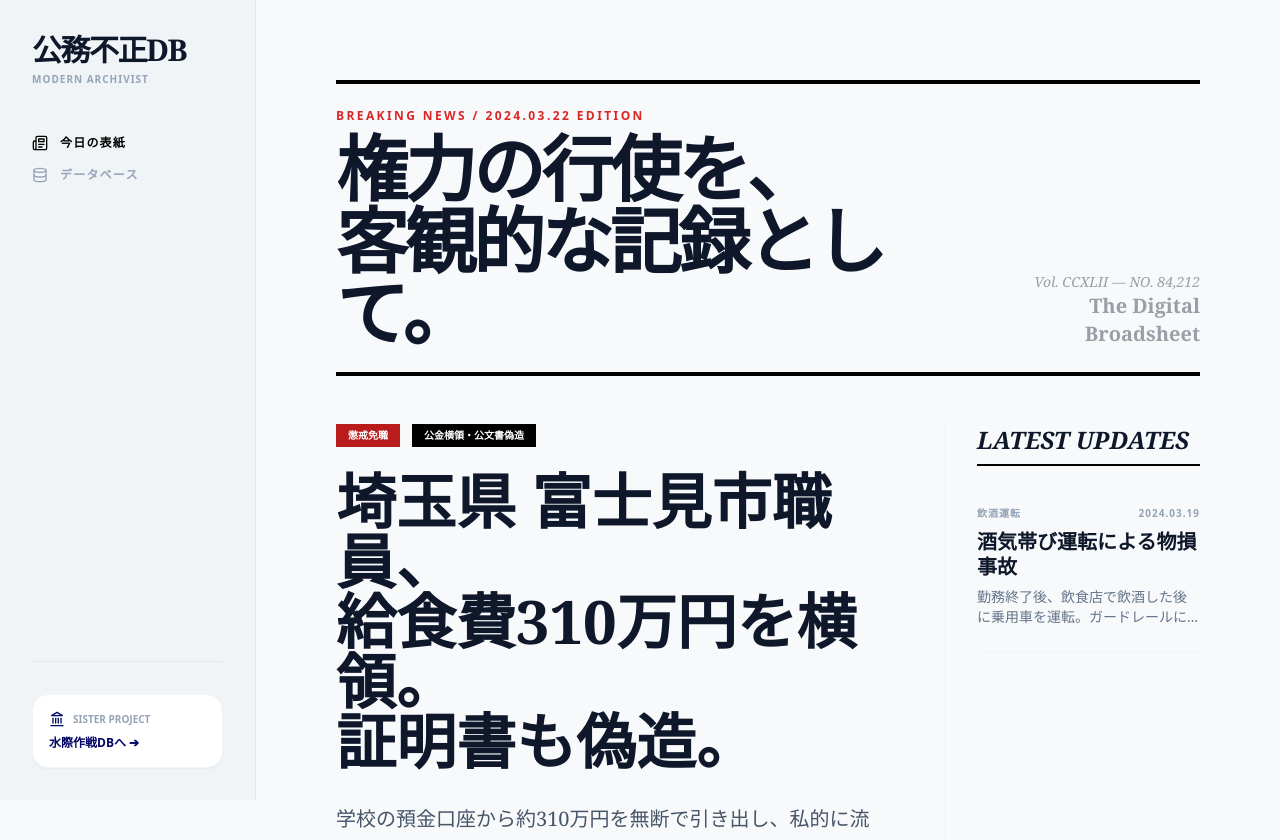
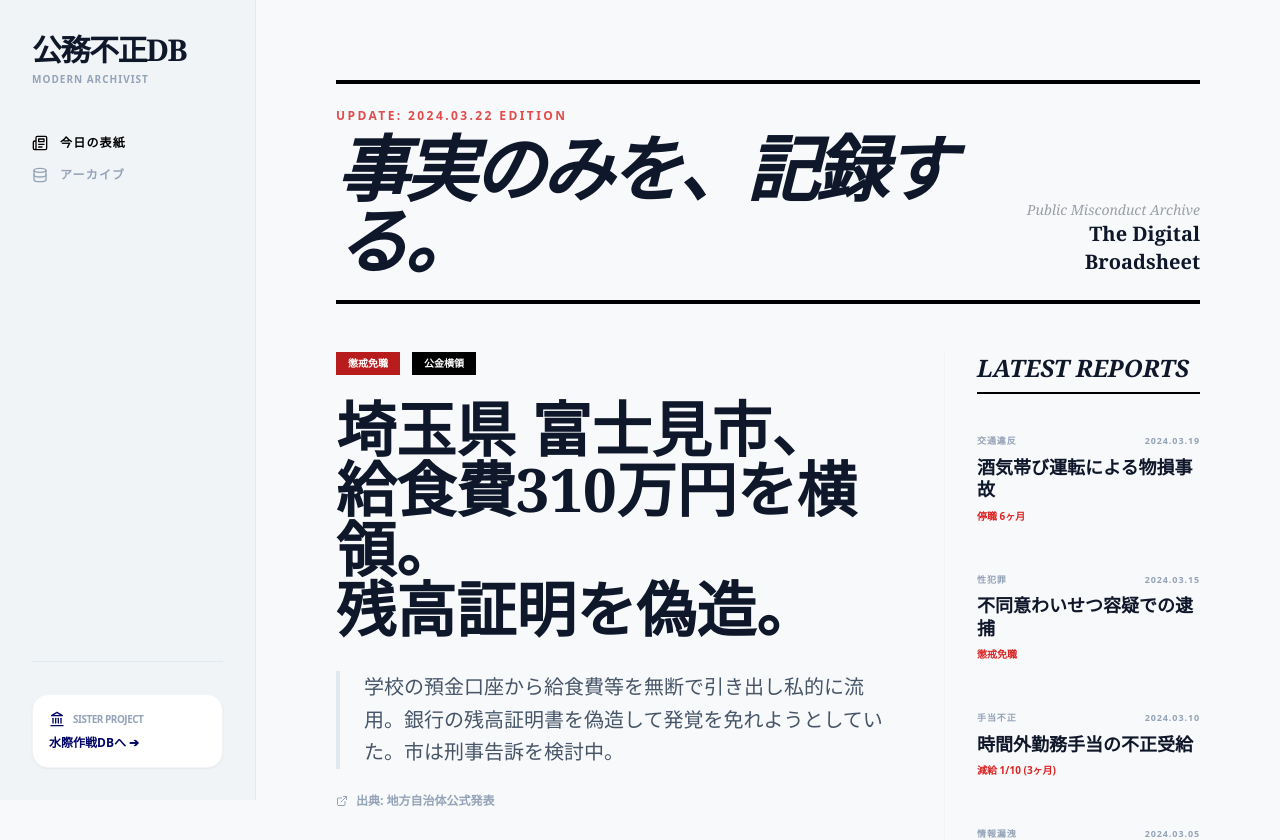
Before and after one commit to nemosakukiri/misconduct-db-, a React (Vite) app: page / in a window 1280 px wide. Shown: the top 840 px of the page. Built offline with nearby package versions, Linux system fonts and the light colour scheme.

Commit message:
Update App.jsx

```diff
--- a/src/App.jsx
+++ b/src/App.jsx
@@ -1,12 +1,11 @@
 import React, { useState } from 'react';
 import {
-  Newspaper, Database, Search,
-  MapPin, User, AlertTriangle, Scale,
-  ChevronRight, ExternalLink, ShieldCheck,
-  Gavel, ArrowLeft, Download, Landmark
+  Newspaper, Database, Search, MapPin, User,
+  AlertTriangle, Scale, ChevronRight, ExternalLink,
+  ShieldCheck, Gavel, ArrowLeft, Download, Landmark
 } from 'lucide-react';
 
-// --- 最新のニュースデータ ---
+// --- 【データ拡充】直近の主要な不祥事案 6件 ---
 const mockCases = [
   {
     id: "JP-2024-0322",
@@ -15,10 +14,10 @@ const mockCases = [
     who: "市立小学校 事務主事 (20代)",
     what: "給食費など公金約310万円を横領",
     punishment: "懲戒免職",
-    summary: "学校の預金口座から約310万円を無断で引き出し、私的に流用。銀行の残高証明書を偽造して発覚を免れようとしていた。市は刑事告訴も検討中。",
-    category: "公金横領・公文書偽造",
-    source: "埼玉新聞 / 共同通信",
-    impact: "管理監督責任として校長ら3名を文書訓告"
+    summary: "学校の預金口座から給食費等を無断で引き出し私的に流用。銀行の残高証明書を偽造して発覚を免れようとしていた。市は刑事告訴を検討中。",
+    category: "公金横領",
+    source: "地方自治体公式発表",
+    impact: "管理責任として校長を文書訓告"
   },
   {
     id: "JP-2024-0319",
@@ -27,53 +26,108 @@ const mockCases = [
     who: "地域経済推進室 課長級 (50代)",
     what: "酒気帯び運転による物損事故",
     punishment: "停職 6ヶ月",
-    summary: "勤務終了後、飲食店で飲酒した後に乗用車を運転。ガードレールに衝突する事故を起こし、警察の呼気検査で基準値を超えるアルコールが検出された。",
-    category: "飲酒運転",
-    source: "毎日新聞 / NHKニュース",
-    impact: "本人は依願退職の意向"
+    summary: "飲食店で飲酒後、乗用車を運転しガードレールに衝突。呼気検査で基準値を超えるアルコールが検出。本人は依願退職の意向。",
+    category: "交通違反",
+    source: "産経新聞 / NHK",
+    impact: "幹部職員のコンプライアンス研修実施"
+  },
+  {
+    id: "JP-2024-0315",
+    date: "2024.03.15",
+    location: "宮崎県 延岡市",
+    who: "消防局 消防副士長 (20代)",
+    what: "不同意わいせつ容疑での逮捕",
+    punishment: "懲戒免職",
+    summary: "知人女性に対し抵抗できない状態でわいせつな行為をした疑い。公務員としての信用を著しく失墜させたとして即日免職処分。",
+    category: "性犯罪",
+    source: "宮崎日日新聞",
+    impact: "消防局長が公式会見で謝罪"
+  },
+  {
+    id: "JP-2024-0310",
+    date: "2024.03.10",
+    location: "奈良県庁",
+    who: "土木部 主事 (30代)",
+    what: "時間外勤務手当の不正受給",
+    punishment: "減給 1/10 (3ヶ月)",
+    summary: "実際には勤務していない時間帯をシステムに入力。約1年間にわたり計45万円の手当を不正に受け取っていた。全額返還済み。",
+    category: "手当不正",
+    source: "県人事課広報",
+    impact: "勤怠管理システムのログ監査実施"
+  },
+  {
+    id: "JP-2024-0305",
+    date: "2024.03.05",
+    location: "愛知県 警察本部",
+    who: "警察署 巡査部長 (40代)",
+    what: "捜査情報の漏洩（地方公務員法違反）",
+    punishment: "停職 3ヶ月",
+    summary: "知人に対し、特定の人物が捜査対象になっているかどうか等の情報を漏洩。見返りの金品受領は確認されず。本人は引責辞職。",
+    category: "情報漏洩",
+    source: "中日新聞",
+    impact: "県警全職員への守秘義務再徹底"
+  },
+  {
+    id: "JP-2024-0228",
+    date: "2024.02.28",
+    location: "兵庫県 神戸市",
+    who: "環境局 技能員 (40代)",
+    what: "同僚に対するパワーハラスメント",
+    punishment: "停職 1ヶ月",
+    summary: "複数の同僚に対し、日常的に暴言を吐く、身体を小突くなどの行為を繰り返し、一人の職員を適応障害による休職に追い込んだ。",
+    category: "ハラスメント",
+    source: "神戸新聞",
+    impact: "ハラスメント外部通報窓口の周知"
   }
 ];
 
 const FrontPage = ({ onDetail }) => (
   <div className="animate-in fade-in duration-700 space-y-12">
+    {/* 新聞ヘッダー */}
     <div className="border-y-4 border-black py-6 flex justify-between items-end">
       <div className="max-w-2xl text-slate-900">
-        <span className="text-xs font-bold uppercase tracking-[0.2em] text-red-600 mb-2 block">Breaking News / 2024.03.22 Edition</span>
-        <h2 className="font-serif text-5xl md:text-7xl font-black tracking-tighter leading-tight">権力の行使を、<br/>客観的な記録として。</h2>
+        <span className="text-xs font-bold uppercase tracking-[0.2em] text-red-600 mb-2 block animate-pulse">Update: 2024.03.22 Edition</span>
+        <h2 className="font-serif text-5xl md:text-7xl font-black tracking-tighter leading-tight italic">事実のみを、記録する。</h2>
       </div>
-      <div className="hidden md:block text-right font-serif opacity-40 text-slate-900">
-        <p className="text-sm italic">Vol. CCXLII — NO. 84,212</p>
+      <div className="hidden md:block text-right font-serif text-slate-900">
+        <p className="text-sm italic opacity-40">Public Misconduct Archive</p>
         <p className="text-xl font-bold">The Digital Broadsheet</p>
       </div>
     </div>
 
     <div className="grid grid-cols-1 lg:grid-cols-12 gap-12 text-slate-900">
+      {/* メイン記事 */}
       <article className="lg:col-span-8 group cursor-pointer" onClick={() => onDetail(mockCases[0])}>
         <div className="flex gap-3 mb-6">
           <span className="bg-red-700 text-white text-[10px] font-black px-3 py-1 uppercase">{mockCases[0].punishment}</span>
           <span className="bg-black text-white text-[10px] font-black px-3 py-1 uppercase">{mockCases[0].category}</span>
         </div>
         <h3 className="font-serif text-4xl md:text-6xl font-extrabold mb-8 leading-tight group-hover:underline">
-          {mockCases[0].location}職員、<br/>給食費310万円を横領。<br/>証明書も偽造。
+          {mockCases[0].location}、<br/>給食費310万円を横領。<br/>残高証明を偽造。
         </h3>
-        <p className="text-xl text-slate-600 font-serif leading-relaxed mb-6">{mockCases[0].summary}</p>
-        <div className="flex items-center gap-2 text-xs font-bold text-slate-400 border-t border-slate-100 pt-4">
+        <p className="text-xl text-slate-600 font-serif leading-relaxed mb-6 border-l-4 border-slate-200 pl-6">
+          {mockCases[0].summary}
+        </p>
+        <div className="flex items-center gap-2 text-xs font-bold text-slate-400">
           <ExternalLink className="w-3 h-3" /> 出典: {mockCases[0].source}
         </div>
       </article>
 
+      {/* サイドバー（最新5件を表示） */}
       <aside className="lg:col-span-4 space-y-10 border-l border-slate-100 pl-8">
-        <h4 className="font-serif text-2xl font-black border-b-2 border-black pb-2 mb-6 uppercase italic">Latest Updates</h4>
-        {mockCases.slice(1).map(c => (
-          <div key={c.id} className="group cursor-pointer border-b border-slate-100 pb-6" onClick={() => onDetail(c)}>
-            <div className="flex justify-between text-[10px] font-bold text-slate-400 mb-2 uppercase tracking-widest">
-              <span>{c.category}</span>
-              <span>{c.date}</span>
+        <h4 className="font-serif text-2xl font-black border-b-2 border-black pb-2 mb-6 uppercase italic">Latest Reports</h4>
+        <div className="space-y-8">
+          {mockCases.slice(1).map(c => (
+            <div key={c.id} className="group cursor-pointer border-b border-slate-50 pb-4 last:border-0" onClick={() => onDetail(c)}>
+              <div className="flex justify-between text-[9px] font-black text-slate-400 mb-2 uppercase tracking-widest">
+                <span>{c.category}</span>
+                <span>{c.date}</span>
+              </div>
+              <h5 className="font-serif text-lg font-bold group-hover:text-red-700 transition-colors leading-tight mb-2">{c.what}</h5>
+              <div className="text-[10px] font-bold text-red-600">{c.punishment}</div>
             </div>
-            <h5 className="font-serif text-xl font-bold group-hover:text-red-700 transition-colors leading-tight mb-2">{c.what}</h5>
-            <p className="text-sm text-slate-500 line-clamp-2">{c.summary}</p>
-          </div>
-        ))}
+          ))}
+        </div>
       </aside>
     </div>
   </div>
@@ -85,18 +139,19 @@ export default function App() {
 
   return (
     <div className="min-h-screen bg-[#F8F9FA] text-[#1A202C] font-sans flex">
+      {/* Sidebar */}
       <aside className="hidden lg:flex flex-col fixed h-screen w-64 bg-[#F1F4F6] border-r border-slate-200 p-8 z-50">
         <div className="mb-12 text-slate-900">
           <h1 className="font-serif text-3xl font-black tracking-tighter">公務不正DB</h1>
           <p className="text-[10px] font-bold uppercase tracking-widest text-slate-400 mt-1">Modern Archivist</p>
         </div>
         <nav className="flex-1 space-y-4">
-          <button onClick={() => {setActiveTab('paper'); setSelectedCase(null)}} className={`flex items-center gap-3 text-xs font-black uppercase tracking-widest ${activeTab==='paper'?'text-black':'text-slate-400'}`}><Newspaper className="w-4 h-4"/> 今日の表紙</button>
-          <button onClick={() => {setActiveTab('database'); setSelectedCase(null)}} className={`flex items-center gap-3 text-xs font-black uppercase tracking-widest ${activeTab==='database'?'text-black':'text-slate-400'}`}><Database className="w-4 h-4"/> データベース</button>
+          <button onClick={() => {setActiveTab('paper'); setSelectedCase(null)}} className={`w-full flex items-center gap-3 text-xs font-black uppercase tracking-widest ${activeTab==='paper'?'text-black':'text-slate-400'}`}><Newspaper className="w-4 h-4"/> 今日の表紙</button>
+          <button onClick={() => {setActiveTab('database'); setSelectedCase(null)}} className={`w-full flex items-center gap-3 text-xs font-black uppercase tracking-widest ${activeTab==='database'?'text-black':'text-slate-400'}`}><Database className="w-4 h-4"/> アーカイブ</button>
         </nav>
         <div className="mt-auto pt-8 border-t border-slate-200 text-slate-900 text-left">
-          <a href="https://fusakui-db.vercel.app/" className="flex flex-col gap-2 p-4 bg-white rounded-2xl shadow-sm hover:shadow-md transition-all group border border-slate-100">
-            <div className="flex items-center gap-2"><Landmark className="w-4 h-4 text-[#000666]" /><p className="text-[10px] font-black text-slate-400 uppercase">Sister Project</p></div>
+          <a href="https://fusakui-db.vercel.app/" target="_blank" className="flex flex-col gap-2 p-4 bg-white rounded-2xl shadow-sm hover:shadow-md transition-all group border border-slate-100">
+            <div className="flex items-center gap-2"><Landmark className="w-4 h-4 text-[#000666]" /><p className="text-[10px] font-black text-slate-400 uppercase tracking-tighter">Sister Project</p></div>
             <p className="text-xs font-bold text-[#000666]">水際作戦DBへ ➔</p>
           </a>
         </div>
@@ -104,25 +159,39 @@ export default function App() {
 
       <main className="flex-1 lg:ml-64 p-6 md:p-20 text-slate-900">
         {selectedCase ? (
-          <div className="max-w-3xl mx-auto animate-in slide-in-from-bottom-4 space-y-8">
-            <button onClick={() => setSelectedCase(null)} className="flex items-center gap-2 text-xs font-bold text-slate-400 hover:text-black"><ArrowLeft className="w-4 h-4"/> BACK TO LIST</button>
+          <div className="max-w-3xl mx-auto animate-in slide-in-from-bottom-4 space-y-8 pb-20">
+            <button onClick={() => setSelectedCase(null)} className="flex items-center gap-2 text-xs font-bold text-slate-400 hover:text-black uppercase tracking-widest"><ArrowLeft className="w-4 h-4"/> 一覧に戻る</button>
             <div className="space-y-4">
-              <span className="bg-red-700 text-white text-[10px] font-black px-2 py-0.5 uppercase tracking-widest">不祥事詳細レポート</span>
+              <span className="bg-red-700 text-white text-[10px] font-black px-2 py-0.5 uppercase tracking-widest">Case Report</span>
               <h2 className="font-serif text-5xl font-black leading-tight text-slate-900">{selectedCase.what}</h2>
             </div>
             <div className="bg-white p-10 border border-slate-100 shadow-xl space-y-10">
               <div className="grid grid-cols-1 md:grid-cols-4 gap-4 text-sm border-b border-slate-50 pb-8 text-slate-900">
-                <div className="text-slate-400 font-bold uppercase text-[10px]">Location</div>
-                <div className="md:col-span-3 font-bold">{selectedCase.location}</div>
-                <div className="text-slate-400 font-bold uppercase text-[10px]">Action</div>
-                <div className="md:col-span-3 font-bold text-red-700">{selectedCase.punishment}</div>
+                <div className="text-slate-400 font-bold uppercase text-[10px]">Location</div><div className="md:col-span-3 font-bold">{selectedCase.location}</div>
+                <div className="text-slate-400 font-bold uppercase text-[10px]">Result</div><div className="md:col-span-3 font-bold text-red-700">{selectedCase.punishment}</div>
+                <div className="text-slate-400 font-bold uppercase text-[10px]">Category</div><div className="md:col-span-3 font-bold">{selectedCase.category}</div>
               </div>
-              <p className="font-serif text-xl leading-relaxed text-slate-700">{selectedCase.summary}</p>
-              <div className="bg-slate-50 p-6 rounded-xl text-sm font-bold text-slate-500">影響範囲：{selectedCase.impact}</div>
+              <p className="font-serif text-2xl leading-relaxed text-slate-700">{selectedCase.summary}</p>
+              <div className="bg-slate-50 p-8 border-l-4 border-slate-800 text-sm font-bold text-slate-500 italic">" {selectedCase.impact} "</div>
             </div>
           </div>
         ) : (
-          activeTab === 'paper' ? <FrontPage onDetail={setSelectedCase} /> : <div className="text-center py-20 text-slate-400 font-serif italic">Archive Database coming soon...</div>
+          activeTab === 'paper' ? <FrontPage onDetail={setSelectedCase} /> : (
+            <div className="animate-in fade-in space-y-8">
+              <h2 className="font-serif text-4xl font-extrabold mb-10">全処分事案アーカイブ</h2>
+              <div className="grid gap-4">
+                {mockCases.map(c => (
+                  <div key={c.id} onClick={() => setSelectedCase(c)} className="bg-white p-6 border border-slate-100 shadow-sm hover:shadow-md cursor-pointer flex justify-between items-center transition-all">
+                    <div>
+                      <div className="text-[10px] font-bold text-slate-400 uppercase mb-1">{c.date} | {c.location}</div>
+                      <div className="font-bold text-slate-800">{c.what}</div>
+                    </div>
+                    <div className="text-xs font-black text-red-700 uppercase bg-red-50 px-3 py-1">{c.punishment}</div>
+                  </div>
+                ))}
+              </div>
+            </div>
+          )
         )}
       </main>
     </div>
```
